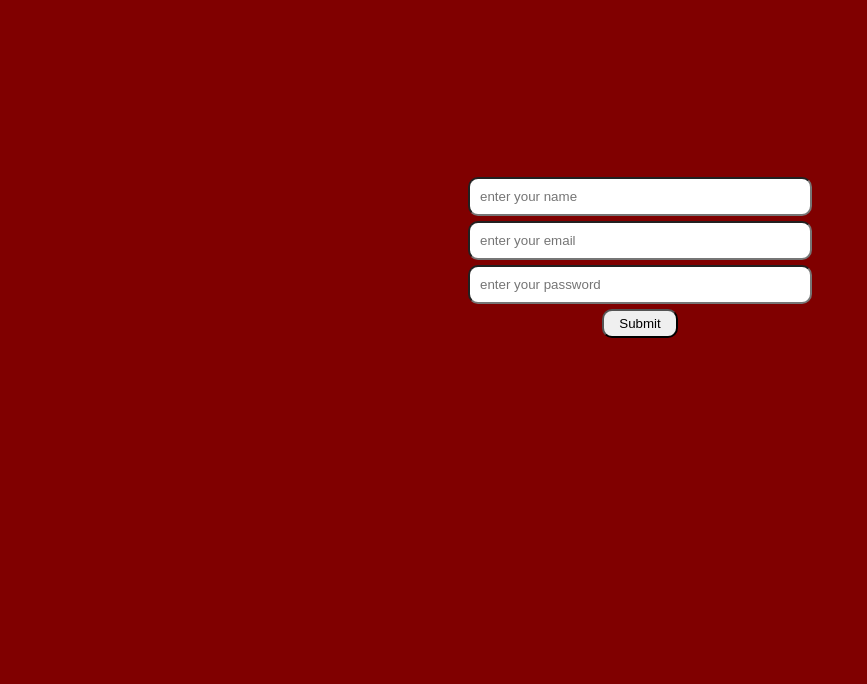
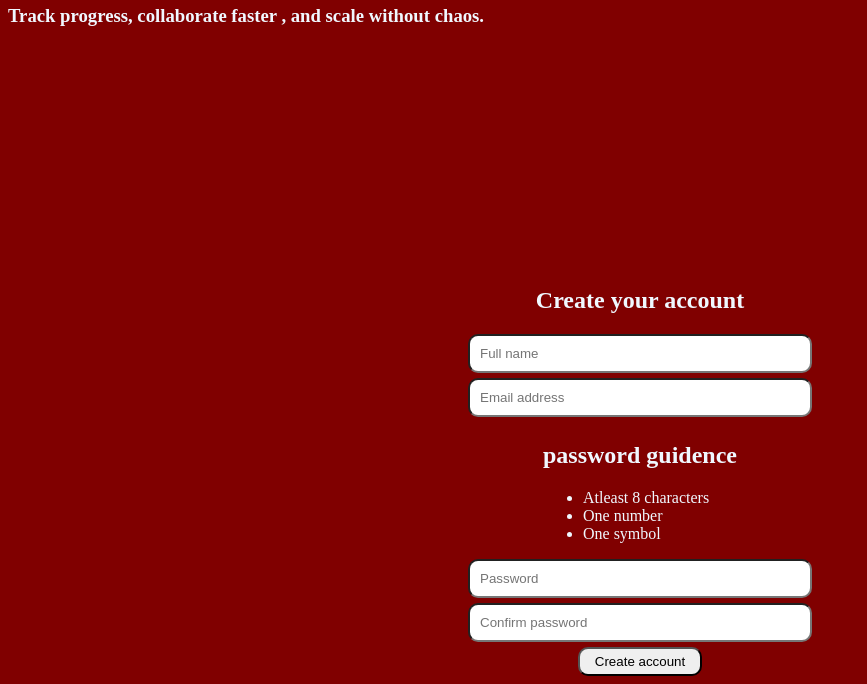
Before and after one commit to SHONMAGA2/Sign-Up-Page, a plain HTML site: page index.html in a window 1280 px wide. Shown: the part 148-832 px from the top of the page, without its empty margins (0-867 px from the left). Before the commit the page ends 800 px from the top, so only its background shows below. Drawn offline with Linux system fonts and the light colour scheme.

Commit message:
saved sign up page

```diff
--- a/index.html
+++ b/index.html
@@ -11,14 +11,26 @@
 
         <header>
             <h1>Sign Up - Burgundary</h1>
+            <h2>Build, launch, and manage your projects in one place.</h2>
+            <h3>Track progress, collaborate faster , and scale without chaos.</h3>
         </header>
         <main>
             <Section id="form_sign_up">
                 <form id="sign_up_form">
-                <input type="text" name="name" placeholder="enter your name" required>
-                <input type="email" name="email" placeholder="enter your email" required>
-                <input type="password" name="password" placeholder="enter your password" required>
-                <button id="submit_button" type="submit">Submit</button>
+                    <h1>Create your account</h1>
+                <input type="text" name="name" placeholder="Full name" required>
+                <input type="email" name="email" placeholder="Email address" required>
+                <label id="password_guidence" for="password_guidance">
+                    <h2>password guidence</h2>
+                    <ul>
+                        <li>Atleast 8 characters</li>
+                        <li>One number</li>
+                        <li>One symbol</li>
+                    </ul>
+                </label>
+                <input type="password" name="password" placeholder="Password" required>
+                <input type="password" name="confirm_password" placeholder="Confirm password">
+                <button id="submit_button" type="submit">Create account</button>
             </form>
             </Section>
 
```
Also changed, not shown: scripts/scripts.js (line endings or trailing spaces).
